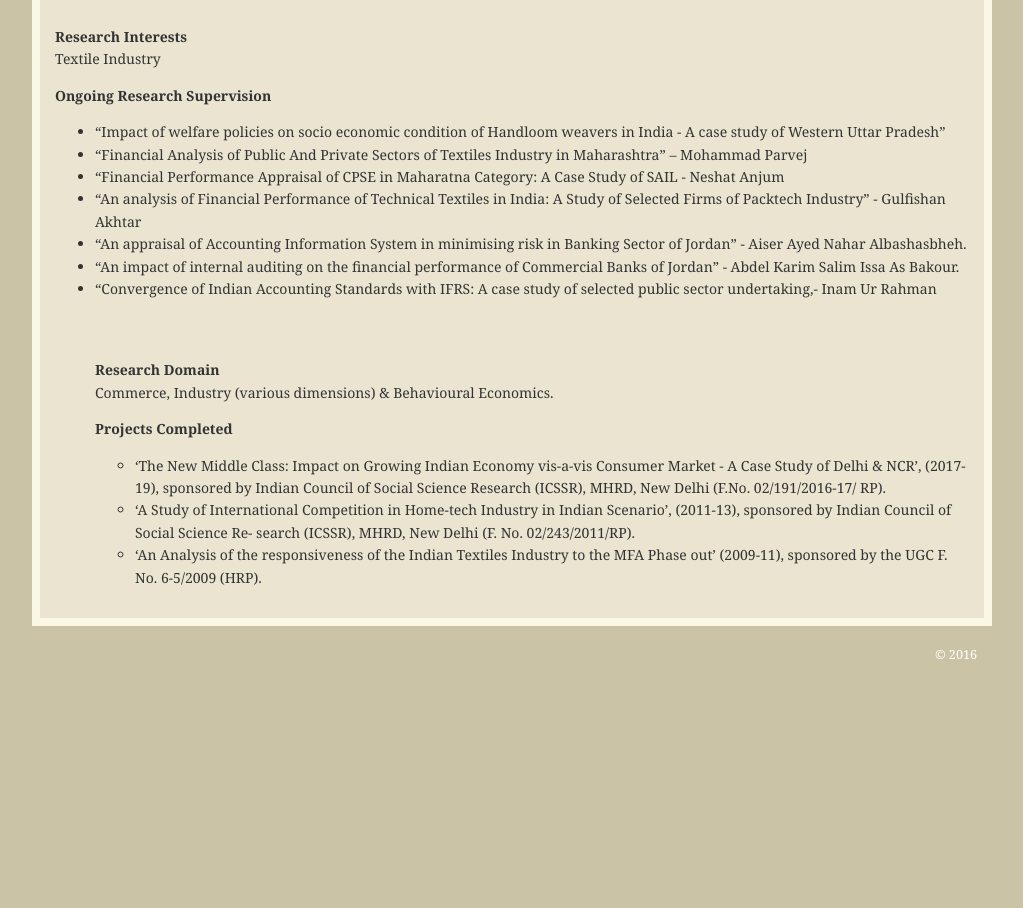
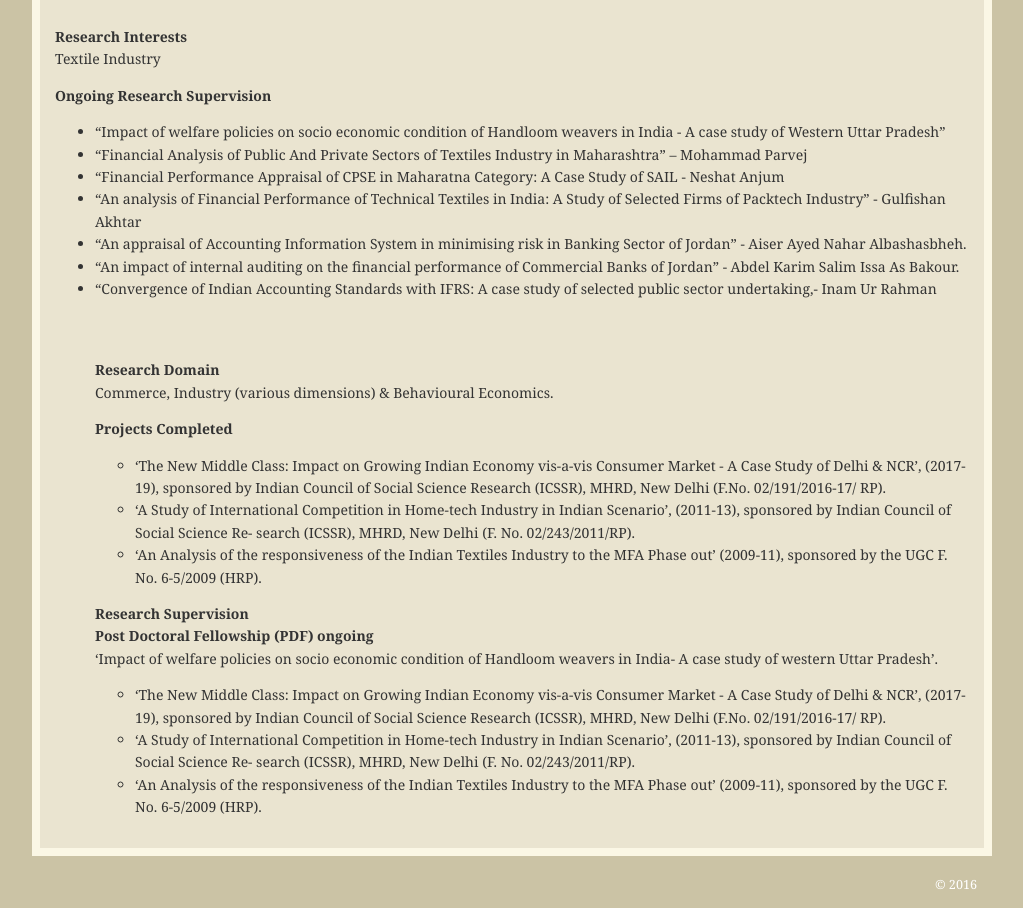
Before and after one commit to asiyaac/asiyaac.github.io, a plain HTML site: page page2.html in a window 1280 px wide. Shown: the part 165-1073 px from the top of the page, without its empty margins (128-1151 px from the left). Before the commit the page ends 843 px from the top, so only its background shows below. Drawn offline with Linux system fonts and the light colour scheme.

Commit message:
Update page2.html

```diff
--- a/page2.html
+++ b/page2.html
@@ -75,10 +75,23 @@
             <li>‘An Analysis of the responsiveness of the Indian Textiles Industry to the MFA Phase out’  (2009-11),
 		    sponsored by the UGC F. No. 6-5/2009 (HRP).</li>
 </ul>
+ </p>
 
+              <p> <head><b> Research Supervision <br></b> </head>
+	     <body><b>Post Doctoral Fellowship (PDF) ongoing<br></b>
+	‘Impact of welfare policies on socio economic condition of Handloom weavers in India- A case study of western Uttar Pradesh’.
+	      </body>
+            <ul>
+             <li>‘The New Middle Class: Impact on Growing Indian Economy vis-a-vis Consumer Market - A Case Study of Delhi & NCR’, (2017-19),
+		  sponsored by Indian Council of Social Science Research (ICSSR), MHRD, New Delhi (F.No. 02/191/2016-17/ RP).</li>
 
+             <li>‘A Study of International Competition in Home-tech Industry in Indian Scenario’, (2011-13),
+		  sponsored by Indian Council of Social Science Re- search (ICSSR), MHRD, New Delhi (F. No. 02/243/2011/RP).</li>
+            <li>‘An Analysis of the responsiveness of the Indian Textiles Industry to the MFA Phase out’  (2009-11),
+		    sponsored by the UGC F. No. 6-5/2009 (HRP).</li>
+</ul>
+ </p>
 
-<p> </p>
 
 
         </div>
```
